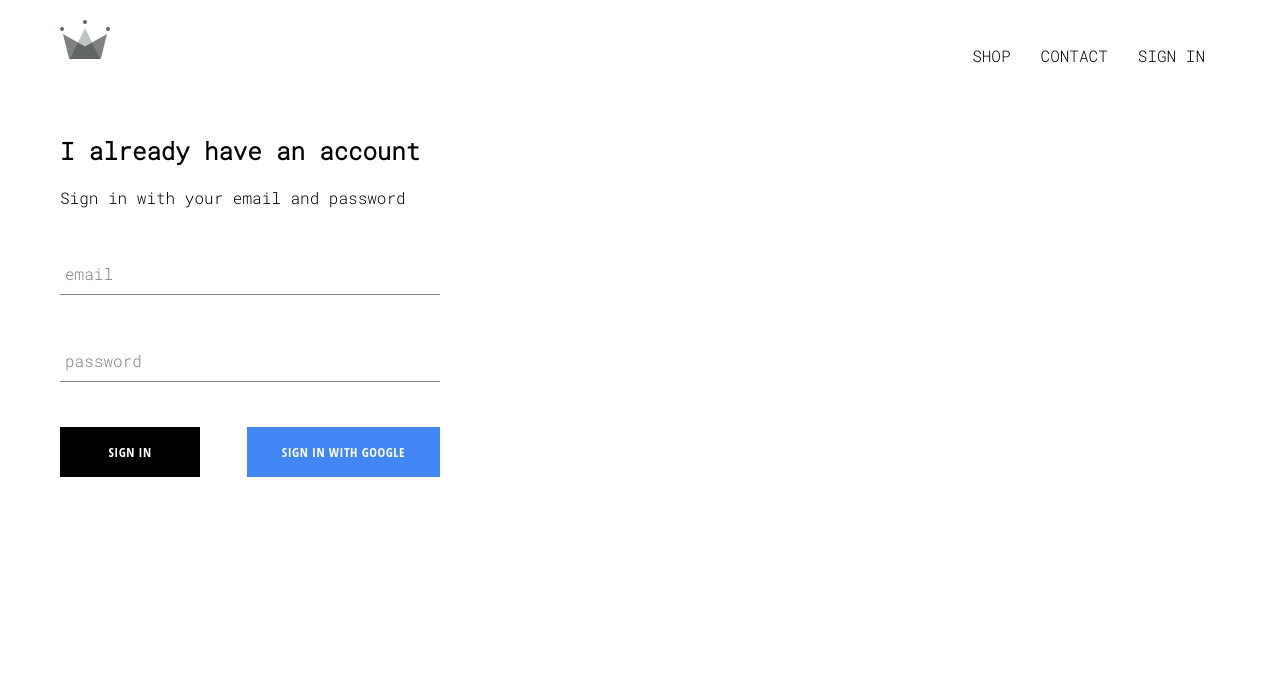
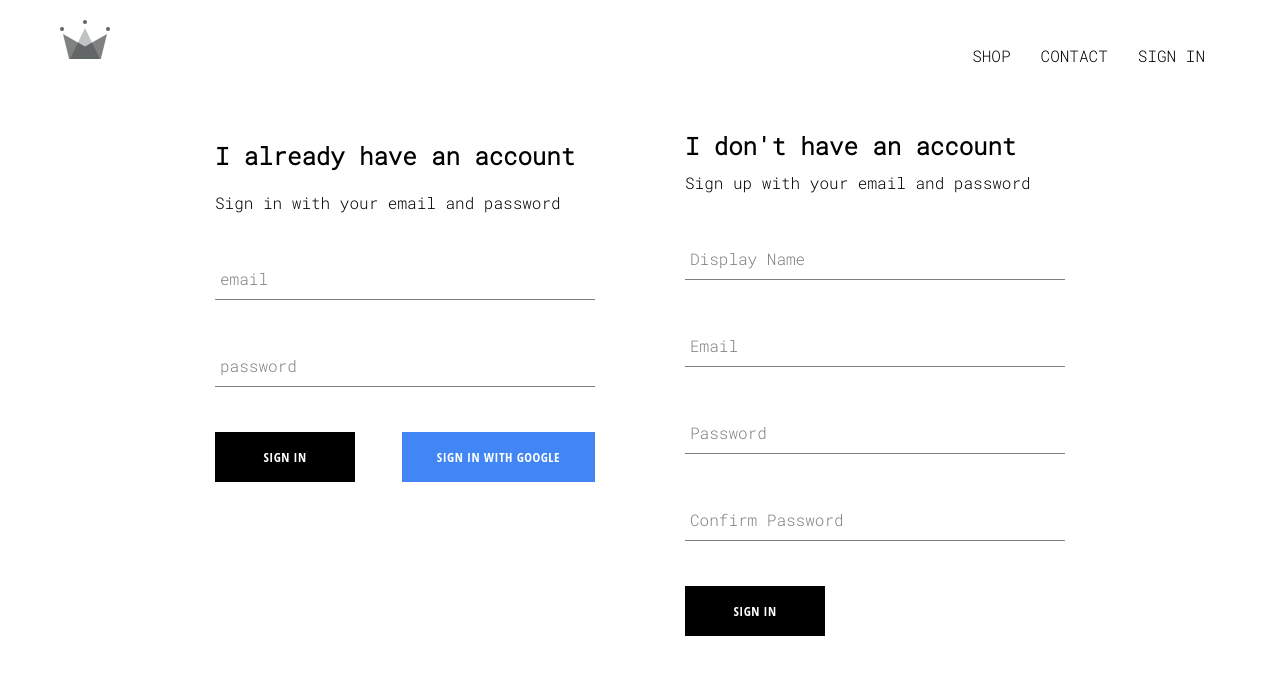
Before and after one commit to sheory/crw-clothing, a React (Create React App) app: page /signin in a window 1280 px wide. Shown: the top 674 px of the page. Built offline with nearby package versions, Linux system fonts and the light colour scheme; no server answers.

Commit message:
implemented firebase utils, included to store authenticated users into our firestore database

```diff
--- a/src/App.js
+++ b/src/App.js
@@ -7,7 +7,7 @@
 import ShopPage from './pages/shop/shop.component';
 import SignInAndSignUpPage from './pages/sign-in-and-sign-up/sign-in-and-sign-up.component';
 
-import { auth } from './firebase/firebase.utils';
+import { auth, createUserProfileDocument } from './firebase/firebase.utils';
 
 class App extends React.Component {
 
@@ -20,11 +20,25 @@
   }
 
   unsubscribeFromAuth = null;
+
   componentDidMount() {
-    this.unsubscribeFromAuth = auth.onAuthStateChanged(user => {
-      this.setState({ currentUser: user })
-      console.log(user);
-    })
+    this.unsubscribeFromAuth = auth.onAuthStateChanged(async userAuth => {
+      if (userAuth) {
+        const userRef = await createUserProfileDocument(userAuth);
+
+        userRef.onSnapshot(snapshot => {
+          this.setState({
+            currentUser: {
+              id: snapshot.id,
+              ...snapshot.data()
+            }
+          });
+          console.log(this.state);
+        });
+      }
+
+      this.setState({currentUser: userAuth});
+    });
   }
 
   componentWillUnmount() {
--- a/src/components/sign-up/sign-up.component.jsx
+++ b/src/components/sign-up/sign-up.component.jsx
@@ -2,36 +2,110 @@
 
 import './sign-up.styles.scss'
 
+import FormInput from "../form-input/form-input.component";
+import CustomButton from "../custom-button/custom-button.component,jsx";
+
+import { auth,createUserProfileDocument } from "../../firebase/firebase.utils";
+
 class SignUp extends React.Component {
 
-  constructor() {
-    super();
+  constructor(props) {
+    super(props);
 
     this.state = {
+      displayName: '',
       email: '',
-      password: ''
+      password: '',
+      confirmPassword: ''
     }
   }
 
+  componentDidMount() {
+
+  }
+
+  handleSubmit = async e => {
+    console.log("hey im here")
+    e.preventDefault()
+
+   const {displayName, email, password, confirmPassword} = this.state;
+
+    if(password !== confirmPassword) {
+      console.log("hey, they differnet")
+      alert("Passwords don't match");
+      return;
+    }
+
+    try {
+      const { user } = await auth.createUserWithEmailAndPassword(
+         email,
+         password
+      )
+
+      await createUserProfileDocument(user, {displayName});
+
+      this.setState({
+        displayName: '',
+        email: '',
+        password: '',
+        confirmPassword: ''
+      })
+    } catch (error) {
+      console.error(error);
+    }
+  }
+
+  handleChange = e => {
+    const { value, name } = e.target
+    this.setState({ [name]: value })
+  }
+
+
   render() {
+    const {displayName, email, password, confirmPassword} = this.state;
+
     return (
-       <div>
-         <h1>I don't have an account</h1>
-         <p>Sign up with your email and password</p>
-         <form >
-           <label htmlFor="">Display Name</label>
-           <input type='text'/>
-           <label htmlFor="">Email</label>
-           <input type='text' onChange={(e) => (this.setState({email: e.target.value}))}/>
-           <p>{this.state.email}</p>
-           <label htmlFor="">Password</label>
-           <input type='password' onChange={(e) => (this.setState({password: e.target.value}))}/>
-           <p>{this.state.password}</p>
-           <label htmlFor="">Confirm Password</label>
-           <input type='password' onChange={(e) => (this.setState({password: e.target.value}))}/>
-           <p>{this.state.password}</p>
-         </form>
-         <button>SIGN UP</button>
+       <div className='sign-up'>
+         <h2 className='title'>I don't have an account</h2>
+         <span>Sign up with your email and password</span>
+          <form className='sign-up-form' onSubmit={this.handleSubmit }>
+            <FormInput
+               name='displayName'
+               type='text'
+               label='Display Name'
+               handleChange={this.handleChange}
+               value={displayName}
+               required
+            />
+            <FormInput
+            name='email'
+            type='email'
+            label='Email'
+            handleChange={this.handleChange}
+            value={email}
+            required
+            />
+            <FormInput
+               name='password'
+               type='password'
+               label='Password'
+               handleChange={this.handleChange}
+               value={password}
+               required
+            />
+            <FormInput
+               name='confirmPassword'
+               type='password'
+               label='Confirm Password'
+               handleChange={this.handleChange}
+               value={confirmPassword}
+               required
+            />
+
+            <CustomButton type='submit' >
+              Sign in
+            </CustomButton>
+          </form>
        </div>
 
     )
--- a/src/components/sign-up/sign-up.styles.scss
+++ b/src/components/sign-up/sign-up.styles.scss
@@ -0,0 +1,9 @@
+.sign-up {
+  display: flex;
+  flex-direction: column;
+  width: 380px;
+
+  .title {
+    margin: 10px 0;
+  }
+}
--- a/src/firebase/firebase.utils.js
+++ b/src/firebase/firebase.utils.js
@@ -12,6 +12,32 @@
     measurementId: "G-4GZ6MGCZVY"
 };
 
+export const createUserProfileDocument = async (userAuth, additionalData) => {
+    if(!userAuth) return;
+
+    const userRef = firestore.doc(`users/${userAuth.uid}`);
+
+    const snapShot = await userRef.get();
+
+    if(!snapShot.exists) {
+        const { displayName, email } = userAuth;
+        const createdAt = new Date();
+
+        try {
+            await userRef.set ({
+                displayName,
+                email,
+                createdAt,
+                ...additionalData
+            })
+        } catch (error) {
+            console.log('error creating user', error.message);
+        }
+    }
+
+    return userRef;
+}
+
 firebase.initializeApp(config)
 
 export const auth = firebase.auth();
--- a/src/pages/sign-in-and-sign-up/sign-in-and-sign-up.component.jsx
+++ b/src/pages/sign-in-and-sign-up/sign-in-and-sign-up.component.jsx
@@ -8,6 +8,7 @@
 const SignInAndSignUpPage = () => (
   <div className='sign-in-and-sign-up'>
     <SignIn />
+    <SignUp />
   </div>
 );
 
--- a/src/pages/sign-in-and-sign-up/sing-in-and-sing-up.styles.scss
+++ b/src/pages/sign-in-and-sign-up/sing-in-and-sing-up.styles.scss
@@ -0,0 +1,6 @@
+.sign-in-and-sign-up {
+  width: 850px;
+  display: flex;
+  justify-content: space-between;
+  margin: 30px auto;
+}
```
